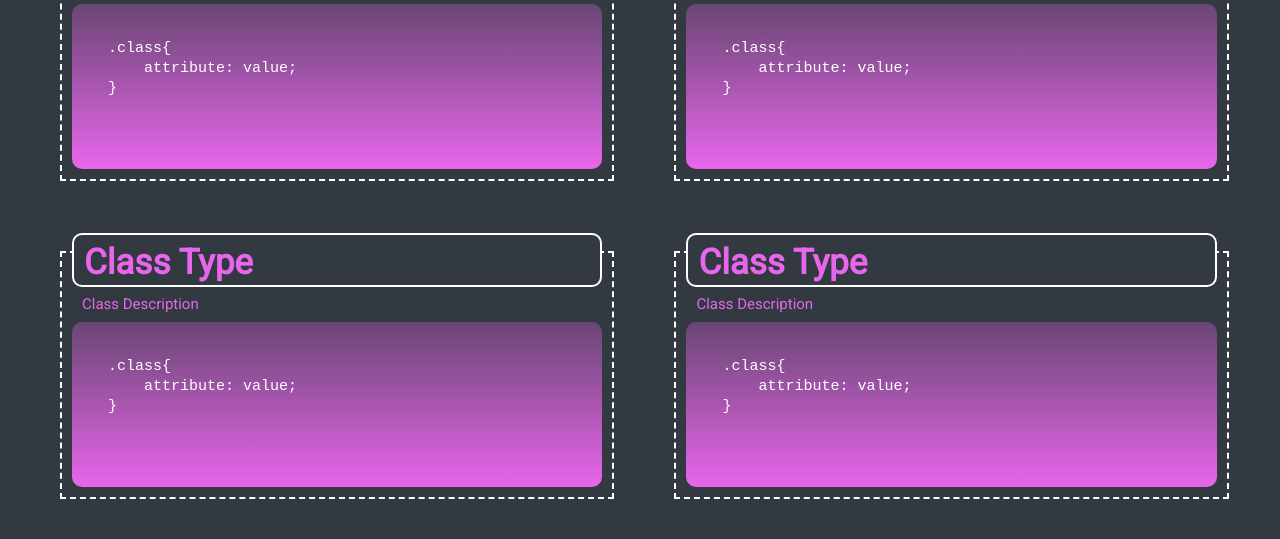
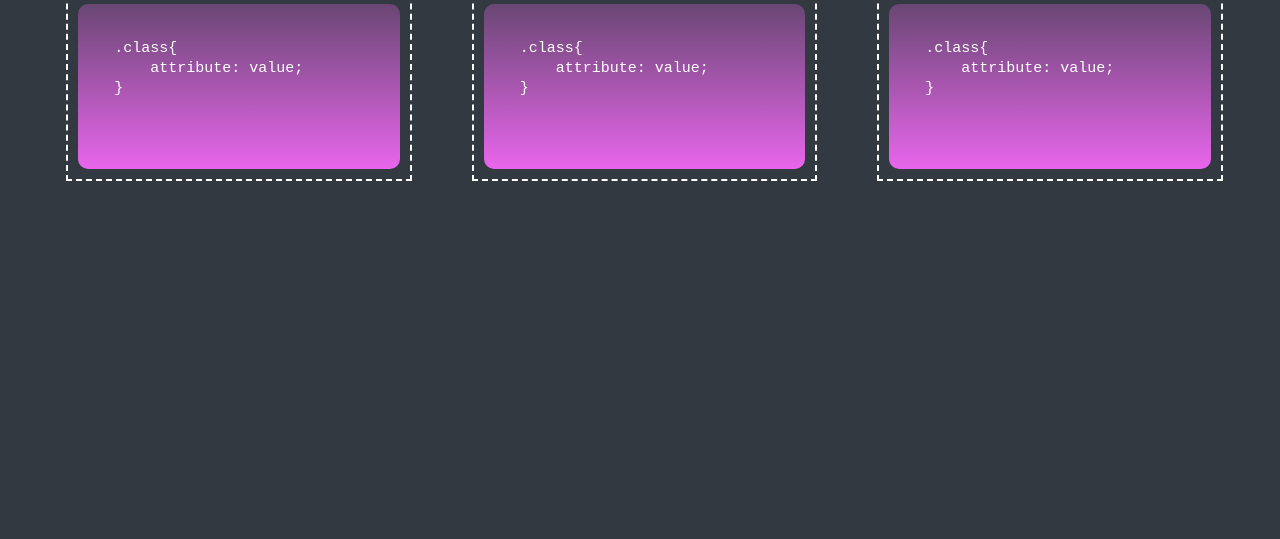
Before and after one commit to TechnoPrep/nwe-du-hw-adv-css, a plain HTML site: page index.html in a window 1280 px wide. Shown: the part 560-1099 px from the top of the page. After the commit the page ends 800 px from the top, so only its background shows below. Drawn offline with Linux system fonts and the light colour scheme.

Commit message:
Additions: @media for min screen size of 992 and 768. Changes: Default css for .column will work for mobile view and the @media queries will affect screen size changes.

```diff
--- a/assets/css/style.css
+++ b/assets/css/style.css
@@ -60,7 +60,7 @@ header p{
 }
 
 .column {
-    flex: 0 0 33%;
+    flex: 0 0 100%;
     padding: 3rem;
     transition: flex-basis 500ms ease-in-out;
     margin-bottom: 1rem;
@@ -122,7 +122,13 @@ header p{
 
 @media screen and (min-width:786px) {
     .column {
-        flex: 1 0 50%;
+        flex: 0 0 50%;
+    }
+}
+
+@media screen and (min-width:992px) {
+    .column {
+        flex: 0 0 33%;
     }
 }
 
```
